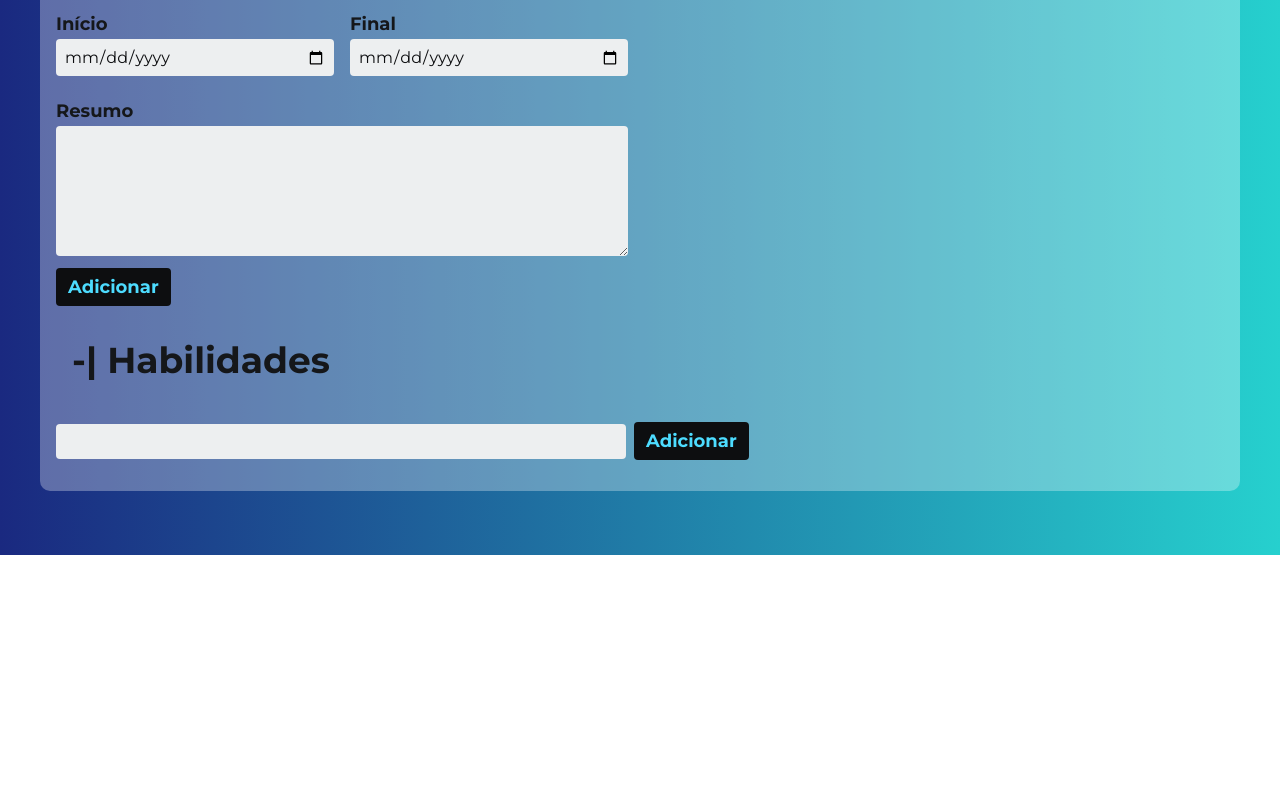
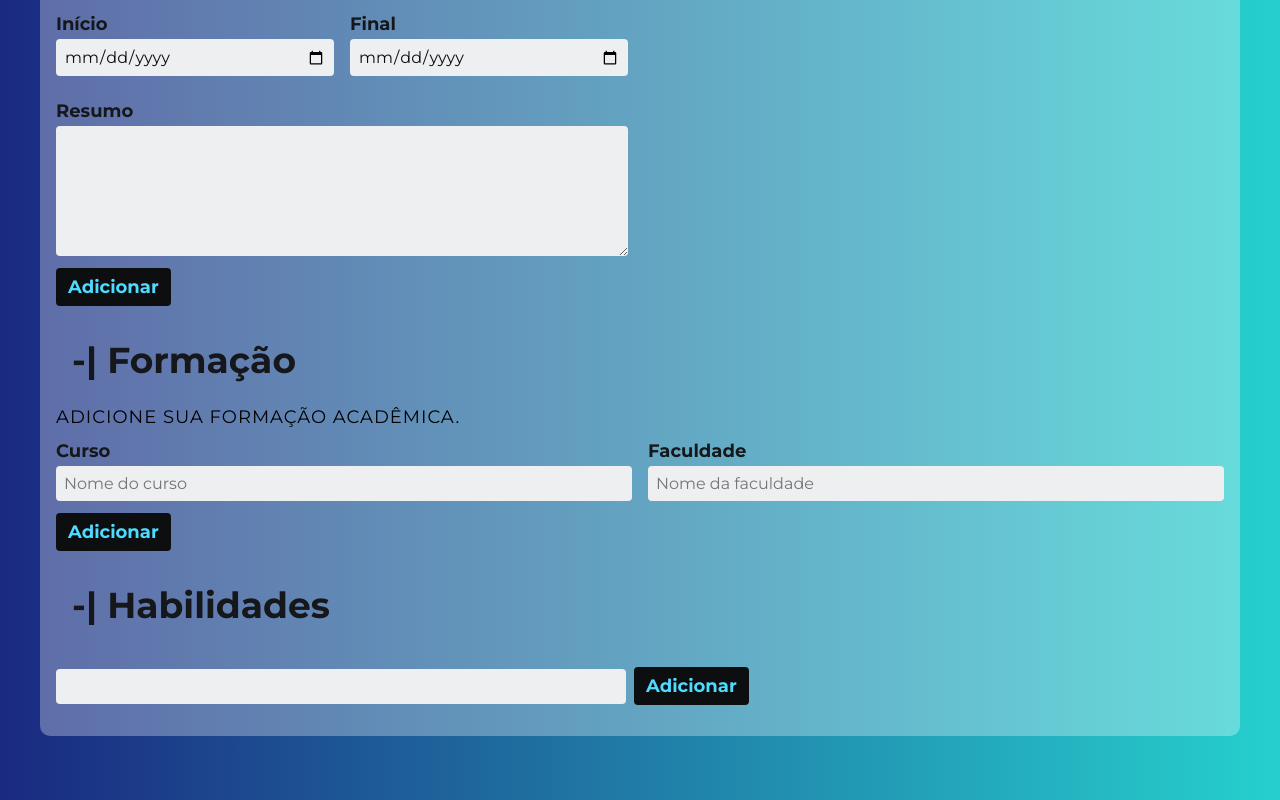
Before and after one commit to silvamaarcus/gerador-curriculo-app, a React (Create React App) app: page / in a window 1280 px wide. Shown: the part 780-1580 px from the top of the page. Before the commit the page ends 1335 px from the top, so only its background shows below. Built offline with nearby package versions, Linux system fonts and the light colour scheme.

Commit message:
Campo para Formção com input e dados salvos no JSON, executados

```diff
--- a/db.json
+++ b/db.json
@@ -1,5 +1,6 @@
 {
   "dados": [],
   "exp": [],
-  "skills": []
+  "skills": [],
+  "graduacao": []
 }
--- /dev/null
+++ b/src/components/Formacao/index.js
@@ -0,0 +1,106 @@
+import { useState } from "react";
+import api from "../../services/api";
+
+const Formacao = () => {
+  const [dadosFormulario, setDadosFormulario] = useState({});
+
+  const [formacoes, setFormacoes] = useState([]);
+
+  function handleInputChange(e) {
+    const { name, value } = e.target;
+    setDadosFormulario({ ...dadosFormulario, [name]: value });
+  }
+
+  function handleSubmit(e) {
+    e.preventDefault();
+
+    const novaFormacao = {
+      curso: dadosFormulario.curso,
+      nomeFaculdade: dadosFormulario.nomeFaculdade,
+    };
+
+    // Adicionando nova experiência ao array de experiências
+    setFormacoes([...formacoes, novaFormacao]);
+
+    // limpando os dados do formulário após a submissão
+    setDadosFormulario({});
+
+    // Criando um arquivo JSON com as informações obtidas.
+    const jsonString = JSON.stringify(dadosFormulario);
+    // Convertendo em JSON, para manipula-lo.
+    const jsonObjeto = JSON.parse(jsonString);
+    // console.log(jsonObjeto);
+    api
+      .post("/graduacao", jsonObjeto)
+      .then((response) => {
+        console.log(response);
+      })
+      .catch((error) => {
+        console.log(error);
+      });
+  }
+
+  function handleDelete(index) {
+    setFormacoes(formacoes.filter((_, i) => i !== index));
+  }
+
+  return (
+    <div className="container">
+      <h3 className="ml-2">-| Formação</h3>
+      <h5>Adicione sua formação acadêmica.</h5>
+      <form className="formacao" onSubmit={handleSubmit}>
+        <div>
+          <div className="exp-titulo grid-meio-meio">
+            <div className="grid input-padrao">
+              <label htmlFor="cargo">Curso</label>
+              <input
+                type="text"
+                name="curso"
+                id="curso"
+                value={dadosFormulario.curso || ""}
+                onChange={handleInputChange}
+                placeholder="Nome do curso"
+              />
+            </div>
+            <div className="grid input-padrao">
+              <label htmlFor="faculdade">Faculdade</label>
+              <input
+                type="text"
+                name="nomeFaculdade"
+                id="nomeFaculdade"
+                value={dadosFormulario.nomeFaculdade || ""}
+                onChange={handleInputChange}
+                placeholder="Nome da faculdade"
+              />
+            </div>
+          </div>
+
+          <button type="submit" className="btn-add">
+            Adicionar
+          </button>
+        </div>
+
+        <div className="formacao-salvas">
+          <ul>
+            {formacoes.map((facul, index) => (
+              <li key={index} className="flex-space-between">
+                <span>
+                  <strong>{facul.curso}</strong> |{" "}
+                  {facul.nomeFaculdade}
+                </span>
+                <button
+                  className="btn-remove"
+                  onClick={() => handleDelete(index)}
+                >
+                  X
+                </button>
+              </li>
+            ))}
+          </ul>
+        </div>
+      </form>
+    </div>
+  );
+};
+
+export default Formacao;
--- a/src/components/Main/index.js
+++ b/src/components/Main/index.js
@@ -1,5 +1,6 @@
+import Dados from "../Dados";
 import Experiencia from "../Experiencia";
-import Dados from "../Dados";
+import Formacao from "../Formacao";
 import Habilidades from "../Habilidades";
 
 const Main = () => {
@@ -7,6 +8,7 @@ const Main = () => {
     <main>
       <Dados />
       <Experiencia />
+      <Formacao />
       <Habilidades />
     </main>
   );
--- /dev/null
+++ b/src/css/sass/formacao/_formacao.scss
@@ -0,0 +1,20 @@
+.formacao {
+  display: grid;
+  grid-template-columns: repeat(2, 1fr);
+  // grid-column: 1/2;
+  gap: 24px;
+}
+
+.formacao-salvas {
+  padding: 36px 16px;
+}
+
+.formacao-salvas li {
+  list-style: none;
+  background: rgba(255, 255, 255, 0.5);
+  color: $black-normal;
+  margin-bottom: 32px;
+  padding: 16px;
+  border-radius: 4px;
+  font: 500 16px "Montserrat", sans-serif;
+}
```
